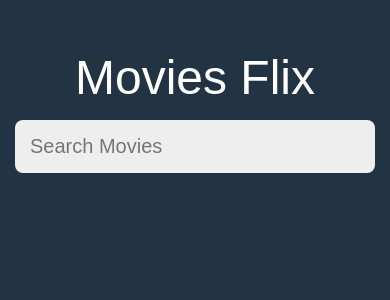
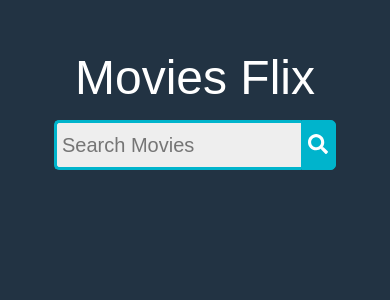
Before and after one commit to kokos02/ReactMovieApp, a React (Create React App) app: page / in a window 390 px wide. Shown: the top 300 px of the page. Built offline with nearby package versions, Linux system fonts and the light colour scheme.

Commit message:
Fixed responsiveness in search and popup and added search button

```diff
--- a/package.json
+++ b/package.json
@@ -3,6 +3,9 @@
   "version": "0.1.0",
   "private": true,
   "dependencies": {
+    "@fortawesome/fontawesome-svg-core": "^1.2.36",
+    "@fortawesome/free-solid-svg-icons": "^5.15.4",
+    "@fortawesome/react-fontawesome": "^0.1.16",
     "@testing-library/jest-dom": "^5.16.1",
     "@testing-library/react": "^12.1.2",
     "@testing-library/user-event": "^13.5.0",
--- a/src/App.js
+++ b/src/App.js
@@ -23,7 +23,7 @@ function App() {
 
   //Search procedure, we apend the term to the end of the url and then we fill the relults table with the new results
   const search = (e) =>{
-    if (e.key === "Enter") {
+    if (e.key === "Enter" || e.type == "click") {
       axios(apiSearchUrl + "&query=" + state.searchTerm).then(({ data }) => {
         let results = data.results;
 
--- a/src/components/Popup.js
+++ b/src/components/Popup.js
@@ -1,15 +1,17 @@
 import React from 'react';
+import { motion } from 'framer-motion'
 
-function Popup({ selected, closePopup}) {
+function Popup({ selected, closePopup }) {
     let imageUrl;
-    selected.poster_path ? imageUrl = `https://image.tmdb.org/t/p/original${selected.poster_path}`: imageUrl ="./images/noImage.jpg";
+    selected.poster_path ? imageUrl = `https://image.tmdb.org/t/p/original${selected.poster_path}` : imageUrl = "./images/noImage.jpg";
     return (
         <section className='popup'>
             <div className='content'>
+                <div className='plot'>
+                    <img src={imageUrl} alt={selected.title} />
                     <h2>{selected.title}</h2>
-              <div className='plot'>
-                  <img src={imageUrl} alt={selected.title}/>
                     <p>{selected.overview}</p>
+                    {(selected.release_date != null) ? <motion.h5 initial={{ opacity: 0 }} animate={{ opacity: 1 }} transition={{ delay: 1.2, duration: 1 }}>{selected.release_date.substring(0, 4)}</motion.h5> : false}
                 </div>
                 <button className="close" onClick={closePopup}>Close</button>
             </div>
--- a/src/components/Result.js
+++ b/src/components/Result.js
@@ -1,5 +1,5 @@
 import React from 'react';
-import {animate, motion} from 'framer-motion'
+import {motion} from 'framer-motion'
 
 
 //Here we construct each result by extracting its image url and title
@@ -10,13 +10,13 @@ function Result({ result, openPopup }) {
     //Here we render the image and the title and if clicked we pass the id of the movie to the opePopup
   return (
       <motion.div initial={{x:'100vw'}} animate={{x:0}} transition={{duration:0.5}} className='resultContainer'>
-      <div className='result' onClick={() => openPopup(result.id)}>
+      <div className='image' onClick={() => openPopup(result.id)}>
         <motion.img className='resultImage' src={imageUrl} alt={result.title} initial={{opacity:0}} animate={{opacity:1}} transition={{delay:0.6, duration:1.6}}/>
         </div>
-        <div className='result' onClick={() => openPopup(result.id)}>
+        <div className='text' onClick={() => openPopup(result.id)}>
         <h3>{result.title}</h3>
         <p>{result.overview}</p>
-        <motion.p initial={{opacity:0}} animate={{opacity:1}} transition={{delay:1.2, duration:1}}>{result.release_date.substring(0, 4)}</motion.p>
+        {(result.release_date != null) ? <motion.p initial={{opacity:0}} animate={{opacity:1}} transition={{delay:1.2, duration:1}}>{result.release_date.substring(0, 4)}</motion.p> : false}
       </div>
       </motion.div>
   )
--- a/src/components/Search.js
+++ b/src/components/Search.js
@@ -1,4 +1,7 @@
 import React from 'react';
+import { FontAwesomeIcon } from '@fortawesome/react-fontawesome'
+import { faSearch } from '@fortawesome/free-solid-svg-icons'
+
 
 //When typing we update the result through the handleInput function
 //and when pressing enter we search for the results
@@ -10,6 +13,9 @@ function Search ({ handleInput, search }) {
             className="searchBox"
             onChange={handleInput}
             onKeyPress={search}/>
+            <button type="submit" className="searchButton" onClick={search}>
+            <FontAwesomeIcon icon={faSearch} />
+           </button>
       </section>
   );
 }
--- a/src/index.css
+++ b/src/index.css
@@ -29,7 +29,7 @@ header h1 {
 
 main {
     width: 100%;
-    max-width: 960px;
+    padding: 0% 10%;
     margin: 0 auto;
 }
 
@@ -56,6 +56,38 @@ section {
     box-shadow: 0px 0px 8px 3px #4484C4;
 }
 
+.searchbox-wrap {
+    width: 100%;
+    position: relative;
+    display: flex;
+}
+
+.searchBox {
+    width: 100%;
+    border: 3px solid #00B4CC;
+    border-right: none;
+    padding: 5px;
+    border-radius: 5px 0 0 5px;
+    outline: none;
+    color: #9DBFAF;
+}
+
+.searchBox:focus {
+    color: #00B4CC;
+}
+
+.searchButton {
+    width: 40px;
+    height: 50px;
+    border: 1px solid #00B4CC;
+    background: #00B4CC;
+    text-align: center;
+    color: #fff;
+    border-radius: 0 5px 5px 0;
+    cursor: pointer;
+    font-size: 20px;
+}
+
 
 /* Search ~^ */
 
@@ -63,8 +95,21 @@ section {
     display: flex;
 }
 
-.result {
-    flex: 50%;
+.image {
+    display: flex;
+    flex-direction: column;
+    justify-content: center;
+    flex: 30%;
+    padding: 10px;
+    min-width: 100px;
+    /* height: 300px; */
+}
+
+.text {
+    display: flex;
+    flex-direction: column;
+    justify-content: center;
+    flex: 70%;
     padding: 10px;
     min-width: 100px;
     /* height: 300px; */
@@ -74,9 +119,12 @@ section {
     width: 100%;
 }
 
-@media screen and (max-width: 500px) {
+@media screen and (max-width: 1024px) {
     .resultContainer {
         flex-direction: column;
+    }
+    .image {
+        max-width: 500px;
     }
 }
 
@@ -131,9 +179,10 @@ section {
 }
 
 .popup .content {
-    display: block;
+    flex-direction: column;
+    display: flex;
     width: 100%;
-    max-width: 960px;
+    max-width: 1280px;
     margin: 0 auto;
     padding: 25px;
     color: #fff;
@@ -142,6 +191,7 @@ section {
 .popup .content h2 {
     font-size: 28px;
     font-weight: 600;
+    padding: 15px 15px;
 }
 
 .popup .content h2 span {
@@ -155,13 +205,19 @@ section {
 
 .popup .content .plot {
     display: flex;
+    flex-direction: column;
     flex-wrap: wrap;
     margin: 0px -15px 30px;
 }
 
 .popup .content .plot img {
     flex: 1 1 50%;
-    max-width: 300px;
+    width: 100%;
+    max-width: 450px;
+    padding: 0px 15px;
+}
+
+.popup .content .plot h5 {
     padding: 0px 15px;
 }
 
@@ -171,7 +227,9 @@ section {
 }
 
 .popup .content .close {
-    display: inline-block;
+    width: fit-content;
+    justify-content: center;
+    display: flex;
     padding: 15px 30px;
     font-size: 18px;
     font-weight: 700;
```
Also changed, not shown: 1 other file (tests, documents, lock files or other folders). Lines whose indentation alone changed are shown as unchanged.
